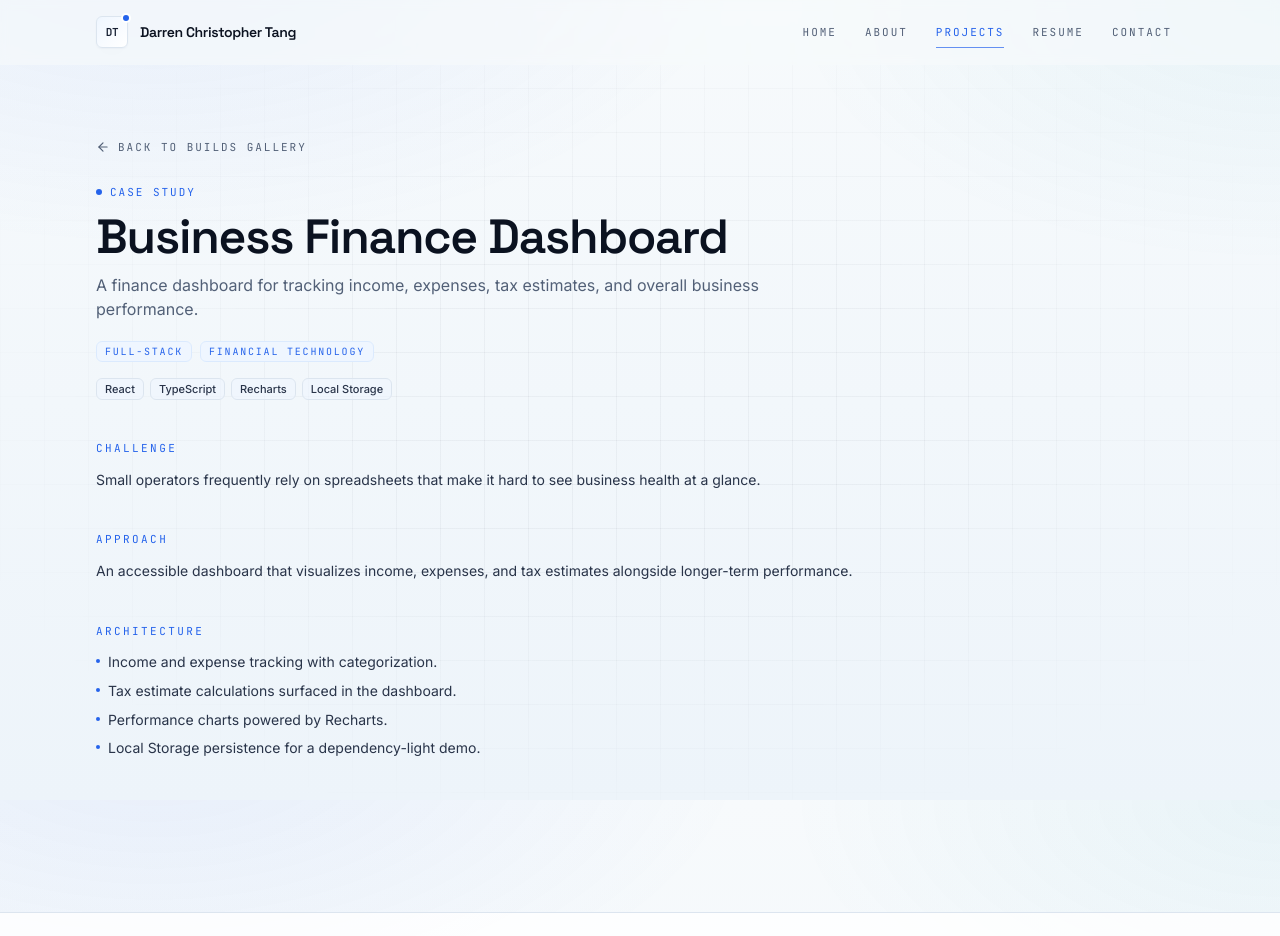
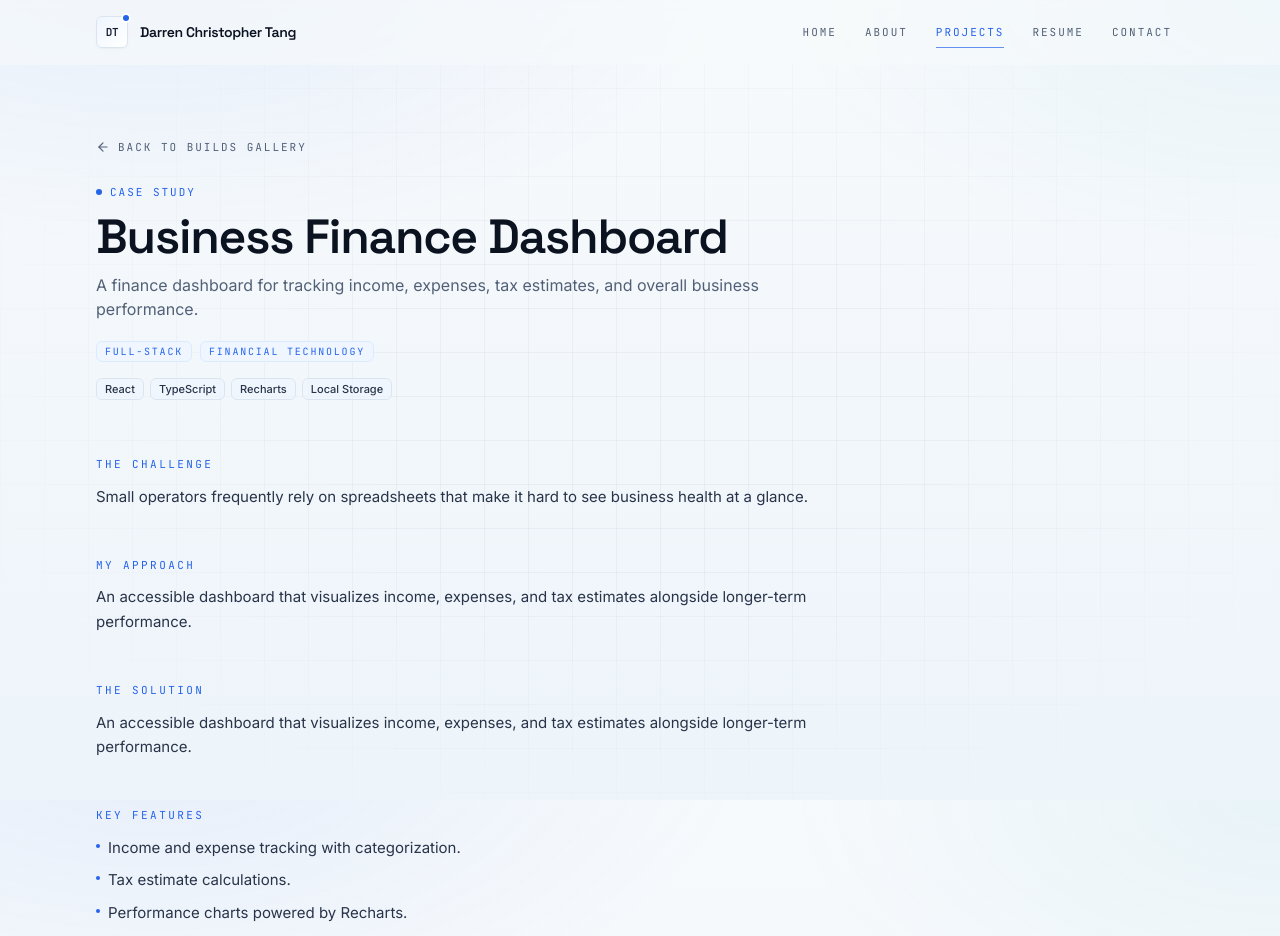
Before and after one commit to tangdarren/portfolio, a React (Vite) app: page /projects/business-finance-dashboard in a window 1280 px wide. Shown: the top 936 px of the page. Built offline with nearby package versions, Linux system fonts and the light colour scheme.

Commit message:
feat: add project case study narrative

```diff
--- a/src/pages/ProjectCaseStudyPage.tsx
+++ b/src/pages/ProjectCaseStudyPage.tsx
@@ -16,6 +16,14 @@ function isValidHttpUrl(value?: string): value is string {
   } catch {
     return false;
   }
+}
+
+function hasText(value?: string): value is string {
+  return Boolean(value?.trim());
+}
+
+function hasItems(value?: string[]): value is string[] {
+  return Boolean(value && value.length > 0);
 }
 
 export default function ProjectCaseStudyPage() {
@@ -51,6 +59,15 @@ function ProjectCaseStudyShell({ project }: { project: Project }) {
   const hasMeta = Boolean(
     caseStudy?.role || caseStudy?.timeline || caseStudy?.status,
   );
+
+  const challenge = caseStudy?.challenge ?? project.details.problem;
+  const approach = caseStudy?.approach;
+  const solution = project.details.solution;
+  const keyFeatures = project.details.keyFeatures;
+  const technicalDecisions = project.details.technicalDecisions;
+  const architecture = caseStudy?.architecture;
+  const outcome = caseStudy?.outcome;
+  const lessonsLearned = caseStudy?.lessonsLearned;
 
   return (
     <>
@@ -132,25 +149,44 @@ function ProjectCaseStudyShell({ project }: { project: Project }) {
         </div>
       )}
 
-      {caseStudy?.challenge && (
-        <CaseSection title="Challenge">{caseStudy.challenge}</CaseSection>
-      )}
-      {caseStudy?.approach && (
-        <CaseSection title="Approach">{caseStudy.approach}</CaseSection>
-      )}
-      {caseStudy?.outcome && (
-        <CaseSection title="Outcome">{caseStudy.outcome}</CaseSection>
+      <div className="mt-12 space-y-10 sm:mt-14 sm:space-y-12">
+        {hasText(challenge) && (
+          <CaseSection title="The challenge">{challenge}</CaseSection>
         )}
 
-      {caseStudy?.architecture && caseStudy.architecture.length > 0 && (
-        <CaseSection title="Architecture">
-          <BulletList items={caseStudy.architecture} />
+        {hasText(approach) && (
+          <CaseSection title="My approach">{approach}</CaseSection>
+        )}
+
+        {hasText(solution) && (
+          <CaseSection title="The solution">{solution}</CaseSection>
+        )}
+
+        {hasItems(keyFeatures) && (
+          <CaseSection title="Key features">
+            <BulletList items={keyFeatures} />
           </CaseSection>
         )}
 
-      {caseStudy?.lessonsLearned && caseStudy.lessonsLearned.length > 0 && (
+        {hasItems(technicalDecisions) && (
+          <CaseSection title="Technical decisions">
+            <BulletList items={technicalDecisions} />
+          </CaseSection>
+        )}
+
+        {hasItems(architecture) && (
+          <CaseSection title="Architecture">
+            <BulletList items={architecture} />
+          </CaseSection>
+        )}
+
+        {hasText(outcome) && (
+          <CaseSection title="Outcome">{outcome}</CaseSection>
+        )}
+
+        {hasItems(lessonsLearned) && (
           <CaseSection title="Lessons learned">
-          <BulletList items={caseStudy.lessonsLearned} />
+            <BulletList items={lessonsLearned} />
           </CaseSection>
         )}
 
@@ -173,6 +209,7 @@ function ProjectCaseStudyShell({ project }: { project: Project }) {
             </div>
           </CaseSection>
         )}
+      </div>
     </>
   );
 }
@@ -196,18 +233,20 @@ function CaseSection({
   children: ReactNode;
 }) {
   return (
-    <section className="mt-10">
+    <section>
       <h2 className="font-mono text-[11px] uppercase tracking-[0.22em] text-accent-cyan">
         {title}
       </h2>
-      <div className="mt-3 text-sm leading-relaxed text-mist-200">{children}</div>
+      <div className="mt-3 max-w-3xl text-sm leading-relaxed text-mist-200 sm:text-[15px]">
+        {children}
+      </div>
     </section>
   );
 }
 
 function BulletList({ items }: { items: string[] }) {
   return (
-    <ul className="space-y-1.5">
+    <ul className="space-y-2">
       {items.map((item) => (
         <li key={item} className="flex gap-2">
           <span
```
Lines whose indentation alone changed are shown as unchanged.
